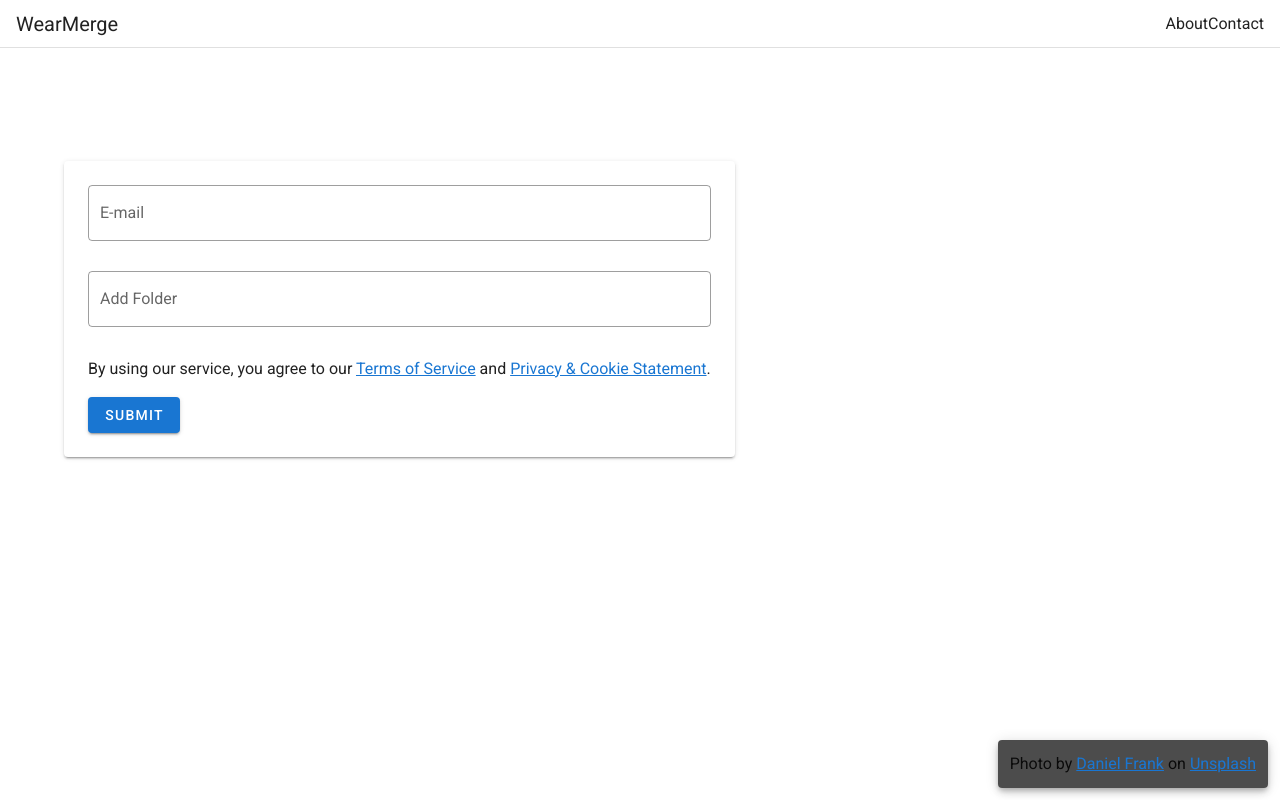
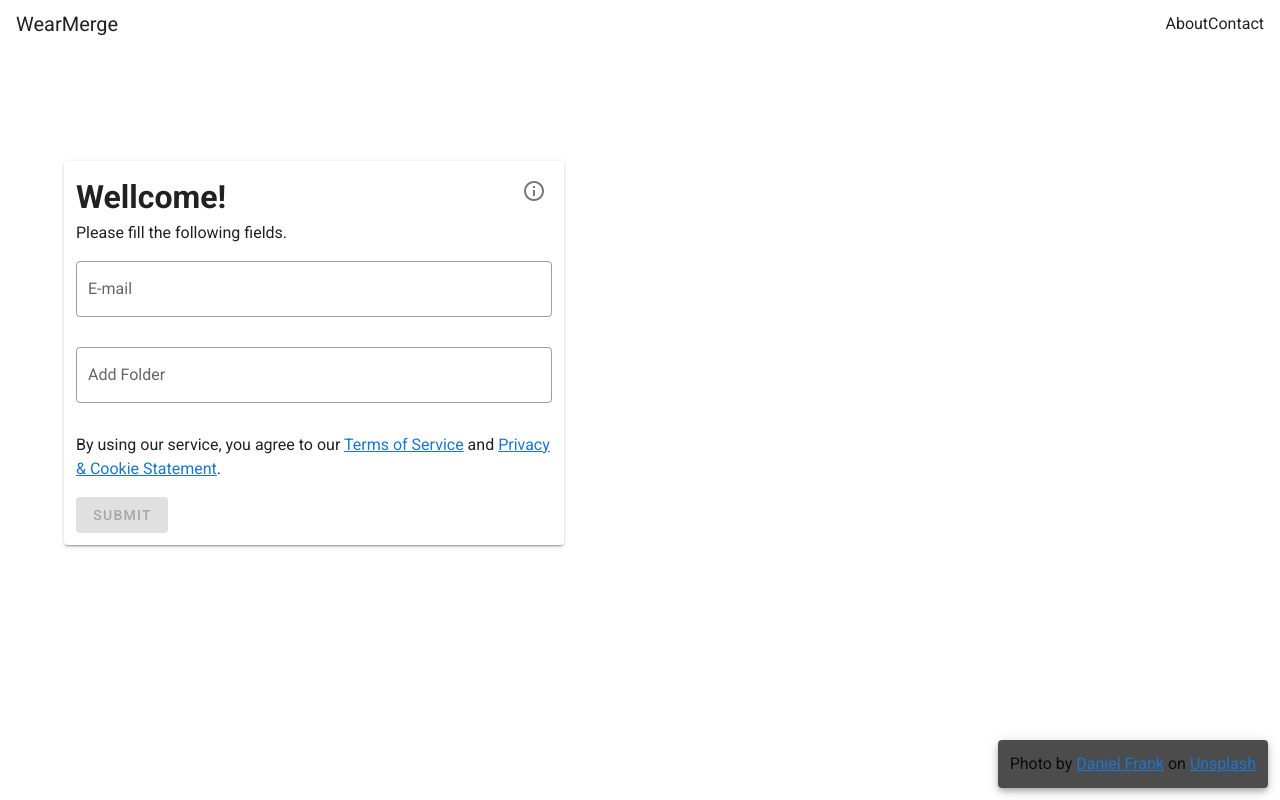
Before and after one commit to WearMerge/frontend, a Nuxt app: page / in a window 1280 px wide. Built offline with nearby package versions, Linux system fonts and the light colour scheme.

Commit message:
upload form works with backend and instructions modal added

```diff
--- a/layouts/default.vue
+++ b/layouts/default.vue
@@ -21,7 +21,7 @@
   </v-app>
 </template>
 
-<style scoped>
+<style>
 .underline {
   background: var(--v-primary-base) !important;
   border-bottom: 1px solid rgba(0,0,0,.12)
--- a/nuxt.config.js
+++ b/nuxt.config.js
@@ -6,6 +6,10 @@ export default {
 
   // Target: https://go.nuxtjs.dev/config-target
   target: 'static',
+
+  server: {
+    port: 4200
+  },
 
   // Global page headers: https://go.nuxtjs.dev/config-head
   head: {
@@ -26,7 +30,9 @@ export default {
   css: [],
 
   // Plugins to run before rendering page: https://go.nuxtjs.dev/config-plugins
-  plugins: [],
+  plugins: [
+    {src: '~/plugins/vee-validate'}
+  ],
 
   // Auto import components: https://go.nuxtjs.dev/config-components
   components: true,
@@ -48,12 +54,15 @@ export default {
   ],
 
   // Axios module configuration: https://go.nuxtjs.dev/config-axios
-  axios: {},
+  axios: {
+    baseURL: 'http://localhost:3000'
+  },
 
   // Vuetify module configuration: https://go.nuxtjs.dev/config-vuetify
   vuetify: {
     customVariables: ['~/assets/variables.scss'],
     theme: {
+      dark: false,
       themes: {
         light: {
           // primary: colors.blue.darken2,
@@ -64,6 +73,7 @@ export default {
           // error: colors.deepOrange.accent4,
           // success: colors.green.accent3,
         },
+        dark: {}
       },
     },
   },
--- a/package.json
+++ b/package.json
@@ -14,7 +14,8 @@
   "dependencies": {
     "@nuxtjs/axios": "^5.13.1",
     "core-js": "^3.9.1",
-    "nuxt": "^2.15.3"
+    "nuxt": "^2.15.3",
+    "vee-validate": "^3.4.5"
   },
   "devDependencies": {
     "@nuxt/types": "^2.15.3",
--- a/pages/index.vue
+++ b/pages/index.vue
@@ -6,34 +6,116 @@
       class="form-card"
     >
       <v-card>
-        <v-container>
+        <v-container
+          v-if="progress === 0"
+        >
+          <v-row
+            no-gutters
+          >
+            <v-col>
+              <h1>
+                Wellcome!
+              </h1>
+            </v-col>
+            <v-col>
+              <div
+                align="end"
+              >
+                <v-dialog
+                  v-model="dialog"
+                  width="500"
+                >
+                  <template v-slot:activator="{ on, attrs }">
+                    <v-btn
+                      icon
+                      v-bind="attrs"
+                      v-on="on"
+                    >
+                    <v-tooltip
+                      bottom
+                    >
+                      <template v-slot:activator="{ on, attrs }">
+                        <v-icon
+                          v-bind="attrs"
+                          v-on="on"
+                        >
+                          mdi-information-outline
+                        </v-icon>
+                      </template>
+                      <span>Instructions</span>
+                    </v-tooltip>
+                    </v-btn>
+                  </template>
+                  <v-card>
+                    <v-card-title class="headline grey lighten-2">
+                      Instructions
+                    </v-card-title>
+                    <v-card-text>
+                      Something
+                    </v-card-text>
+                    <v-divider></v-divider>
+                    <v-card-actions>
+                      <v-spacer></v-spacer>
+                      <v-btn
+                        color="primary"
+                        text
+                        @click="dialog = false"
+                      >
+                      close
+                      </v-btn>
+                    </v-card-actions>
+                  </v-card>
+                </v-dialog>
+              </div>
+            </v-col>
+          </v-row>
+          <p>
+            Please fill the following fields.
+          </p>
+          <validation-observer
+            ref="observer"
+            v-slot="{ invalid }"
+          >
             <v-form
-            v-model="valid"
+              v-on:submit.prevent="onSubmit"
             >
-            <v-container>
+              <validation-provider
+                v-slot="{ errors }"
+                name="E-mail"
+                rules="required|email"
+              >
                 <v-text-field
                   v-model="email"
-                :rules="emailRules"
+                  :error-messages="errors"
                   label="E-mail"
                   required
                   outlined
                 >
                 </v-text-field>
+              </validation-provider>
               <template>
                 <div
                   v-if="!files.length"
+                >
+                <validation-provider
+                  v-slot="{ errors }"
+                  name="Add Folder"
+                  rules="required|upload"
                 >
                     <v-file-input
                       v-model="newFiles"
                       outlined
                       multiple
+                      name="upload"
                       prepend-icon=""
                       label="Add Folder"
                       placeholder="Select a folder"
                       webkitdirectory
                       v-on:change="onAdd"
+                      :error-messages="errors"
                     >
                     </v-file-input>
+                </validation-provider>
                 </div>
                 <div
                   v-else
@@ -57,36 +139,48 @@
                         bottom
                       >
                         <template v-slot:activator="{ on }">
+                          <validation-provider
+                            v-slot="{ errors }"
+                            name="Add Folder"
+                            rules="required|upload"
+                          >
                             <v-file-input
                               v-model="newFiles"
                               multiple
                               hide-input
+                              name="upload"
                               prepend-icon="mdi-paperclip"
                               webkitdirectory
                               v-on:change="onAdd"
                               v-on:click:clear="onClear"
                               v-on:mouseenter.native="on.mouseenter"
                               v-on:mouseleave.native="on.mouseleave"
+                              :error-messages="errors"
                             >
                             </v-file-input>
+                          </validation-provider>
                         </template>
                         <span>Add Folder</span>
                       </v-tooltip>
                     </div>
+                    <v-btn
+                      icon
+                      v-on:click="onClear"
+                    >
                       <v-tooltip
                           bottom
                         >
-                        <template v-slot:activator="{ on }">
+                          <template v-slot:activator="{ on, attrs }">
                             <v-icon
-                            v-on:click="onClear"
-                            v-on:mouseenter.native="on.mouseenter"
-                            v-on:mouseleave.native="on.mouseleave"
+                              v-bind="attrs"
+                              v-on="on"
                             >
                               mdi-window-close
                             </v-icon>
                           </template>
                         <span>Clear</span>
                       </v-tooltip>
+                    </v-btn>
                   </v-toolbar>
                   <v-data-table
                     v-if="files.length"
@@ -108,12 +202,35 @@
               <v-btn
                 color="primary"
                 :disabled="invalid"
-                v-on:click="onSubmit"
+                type="submit"
               >
                 submit
               </v-btn>
+            </v-form>
+          </validation-observer>
         </v-container>
-          </v-form>
+        <v-container
+          v-else-if="progress < 100 && progress > 0"
+        >
+          <h1>Upload progress</h1>
+          <p>Please wait while your files are uploading.</p>
+          <v-progress-linear
+            v-model="progress"
+            height="25"
+          >
+            <strong>
+              {{ progress }} %
+            </strong>
+          </v-progress-linear>
+        </v-container>
+        <v-container
+          v-else
+        >
+        <h1>Success</h1>
+        <p>
+          You just received an email from us!<br>
+          Thank you for using our service.
+        </p>
         </v-container>
       </v-card>
     </div>
@@ -134,7 +251,7 @@
         >
           <v-row
             class="tag"
-            align="end "
+            align="end"
             justify="end"
           >
             <v-card
@@ -172,19 +289,50 @@
   position: absolute;
   z-index: 1;
   top: 15%;
-  left: 5%
+  left: 5%;
+  width: 100%;
+  max-width: 500px;
 }
 </style>
 
 <script>
+import { required, email } from 'vee-validate/dist/rules'
+import { extend, ValidationObserver, ValidationProvider, setInteractionMode, Validator } from 'vee-validate'
+
+setInteractionMode('eager')
+
+extend('required', {
+  ...required,
+  message: '{_field_} cannot be empty',
+})
+
+extend('email', {
+  ...email,
+  message: 'Email must be valid',
+})
+
+extend('upload', {
+  getMessage: field => field + 'cannot be empty',
+  validate: value => this.files.length
+})
+
 export default {
+  components: {
+    ValidationProvider,
+    ValidationObserver,
+  },
   methods: {
-    onSubmit () {
+    async onSubmit () {
       let formData = new FormData();
-      // this.files.forEach((file) => {
-      //   formData.append(file);
-      // });
-      console.log(this.files);
+      formData.append('email', this.email);
+      this.files.forEach((file) => {
+       formData.append(file.webkitRelativePath.replace('/' + file.name, ''), file);
+      });
+      await this.$axios.$post('upload-file', formData, {
+        onUploadProgress: (progressEvent) => {
+          this.progress = Math.round((progressEvent.loaded * 100) / progressEvent.total);
+        }
+      });
     },
     onAdd () {
       this.files = this.newFiles.concat(this.files);
@@ -240,12 +388,10 @@ export default {
       ],
       valid: false,
       email: '',
-      emailRules: [
-        v => !!v || 'E-mail is required',
-        v => /.+@.+/.test(v) || 'E-mail must be valid',
-      ],
       files: [],
-      newFiles: []
+      newFiles: [],
+      progress: 0,
+      dialog: false
     }
   }
 }
--- /dev/null
+++ b/plugins/vee-validate.js
@@ -0,0 +1,12 @@
+import { extend } from "vee-validate";
+import { required, alpha } from "vee-validate/dist/rules";
+
+extend("required", {
+  ...required,
+  message: "This field is required"
+});
+
+extend("alpha", {
+  ...alpha,
+  message: "This field must only contain alphabetic characters"
+});
```
Also changed, not shown: 1 other file (tests, documents, lock files or other folders). Lines whose indentation alone changed are shown as unchanged.
